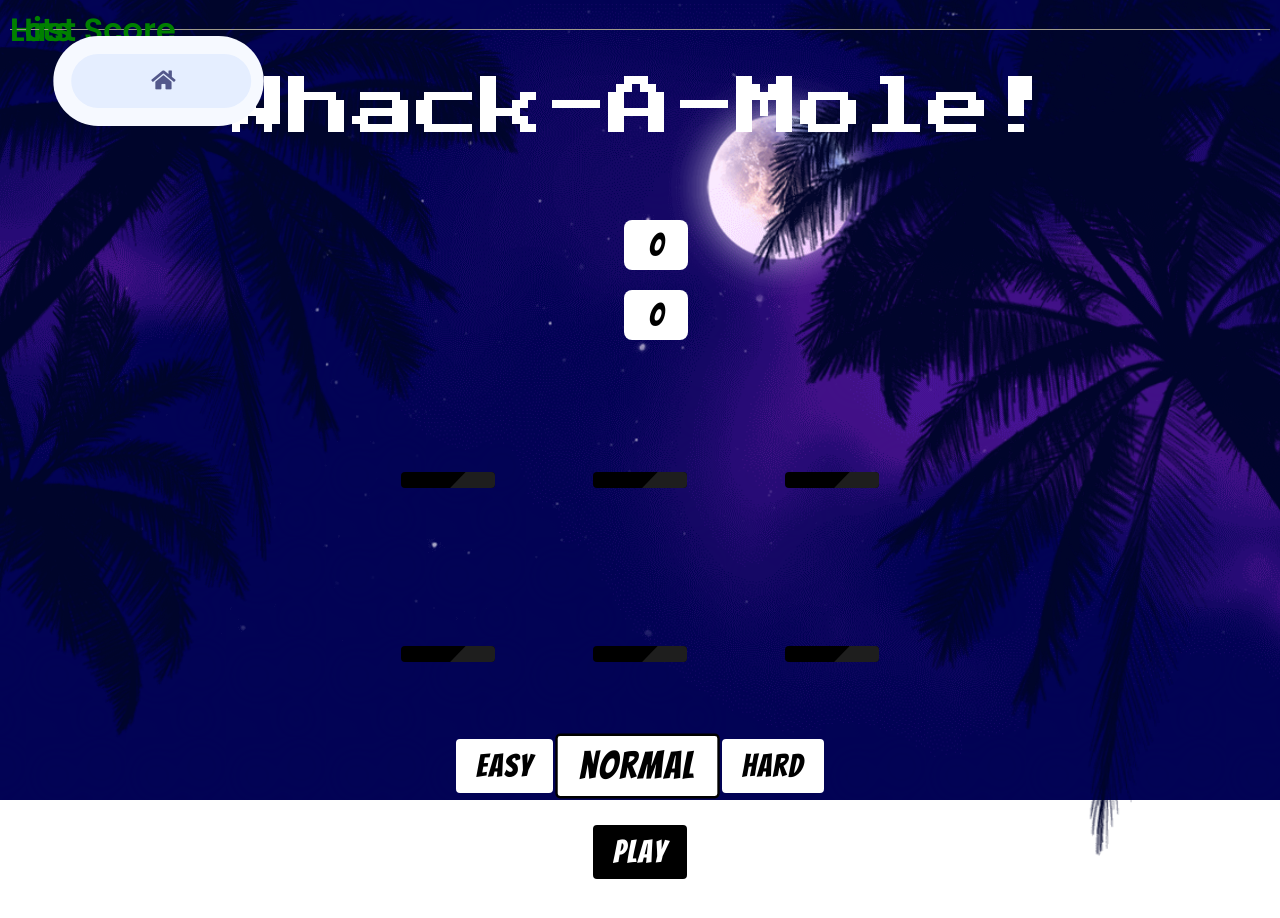
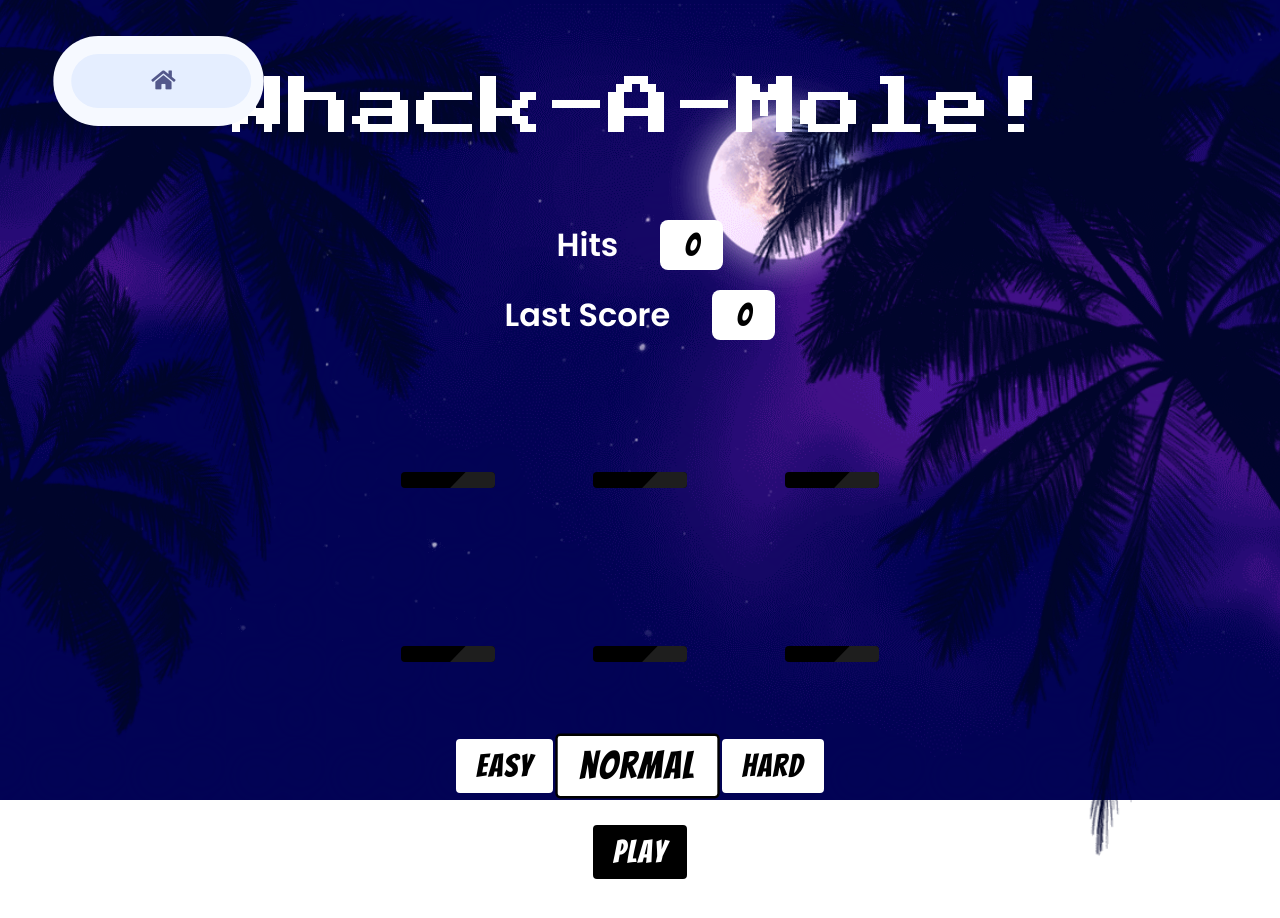
Before and after one commit to KishoreNanthagopal98/Cryptowebsite, a React (Create React App) app: page /whack-a-mole in a window 1280 px wide. Shown: the top 918 px of the page. Built offline with nearby package versions, Linux system fonts and the light colour scheme.

Commit message:
Classic SNake Game file changes

```diff
--- a/src/components/GamesComponent/ClassicSnake/ClassicSnakeComp.js
+++ b/src/components/GamesComponent/ClassicSnake/ClassicSnakeComp.js
@@ -207,7 +207,7 @@ const Menu = () => {
 
 const Score = ({ score, high_score }) => {
   return (
-    <div className="score">
+    <div className="snakescore">
       <span>
         Score: <strong>{score}</strong>
       </span>
--- a/src/components/GamesComponent/ClassicSnake/classicsnake.scss
+++ b/src/components/GamesComponent/ClassicSnake/classicsnake.scss
@@ -14,7 +14,7 @@ $grey2: #9e9a89;
     margin: auto;
 }
 
-.score {
+.snakescore {
     position: absolute;
     top: 0;
     left: 10px;
```
